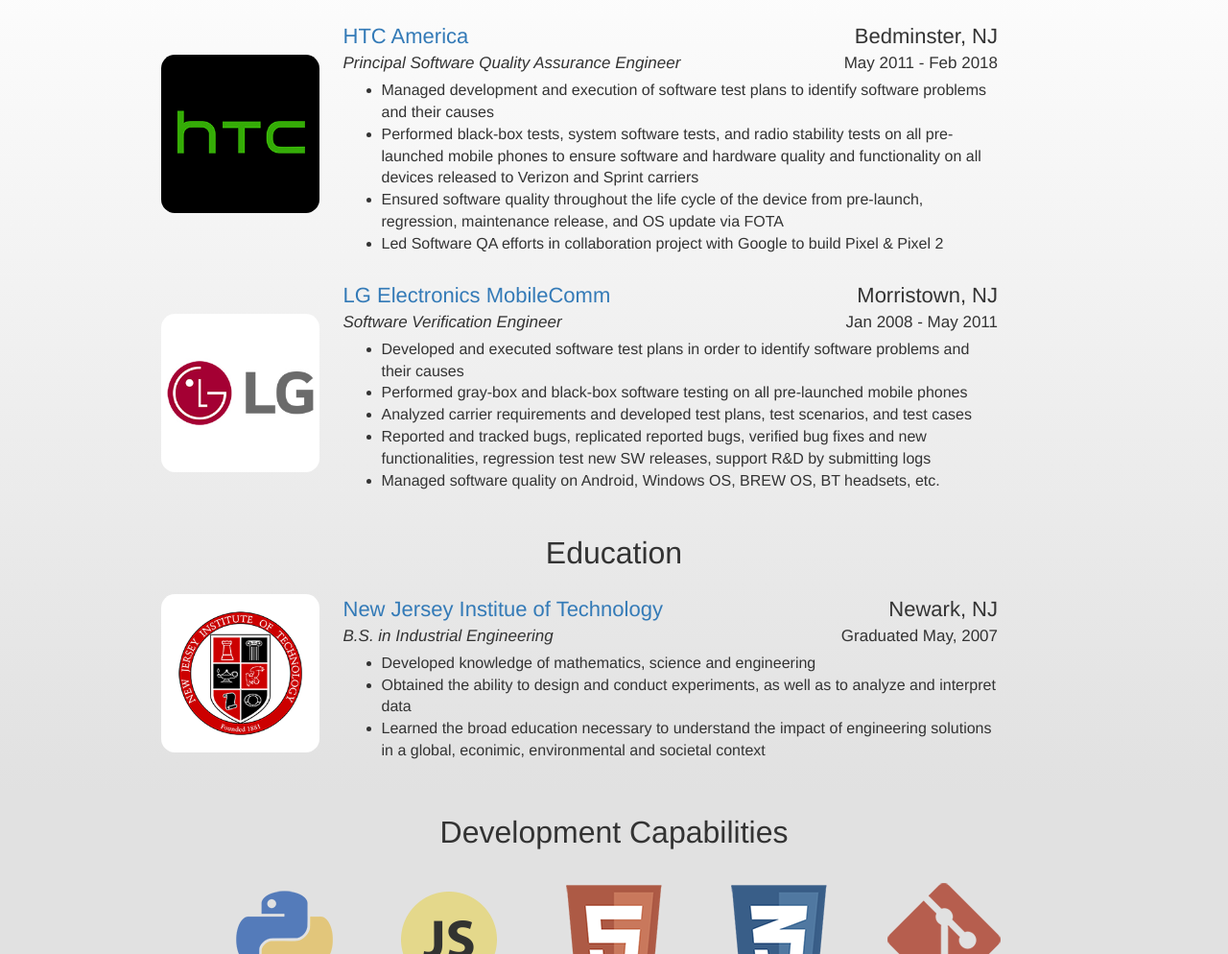
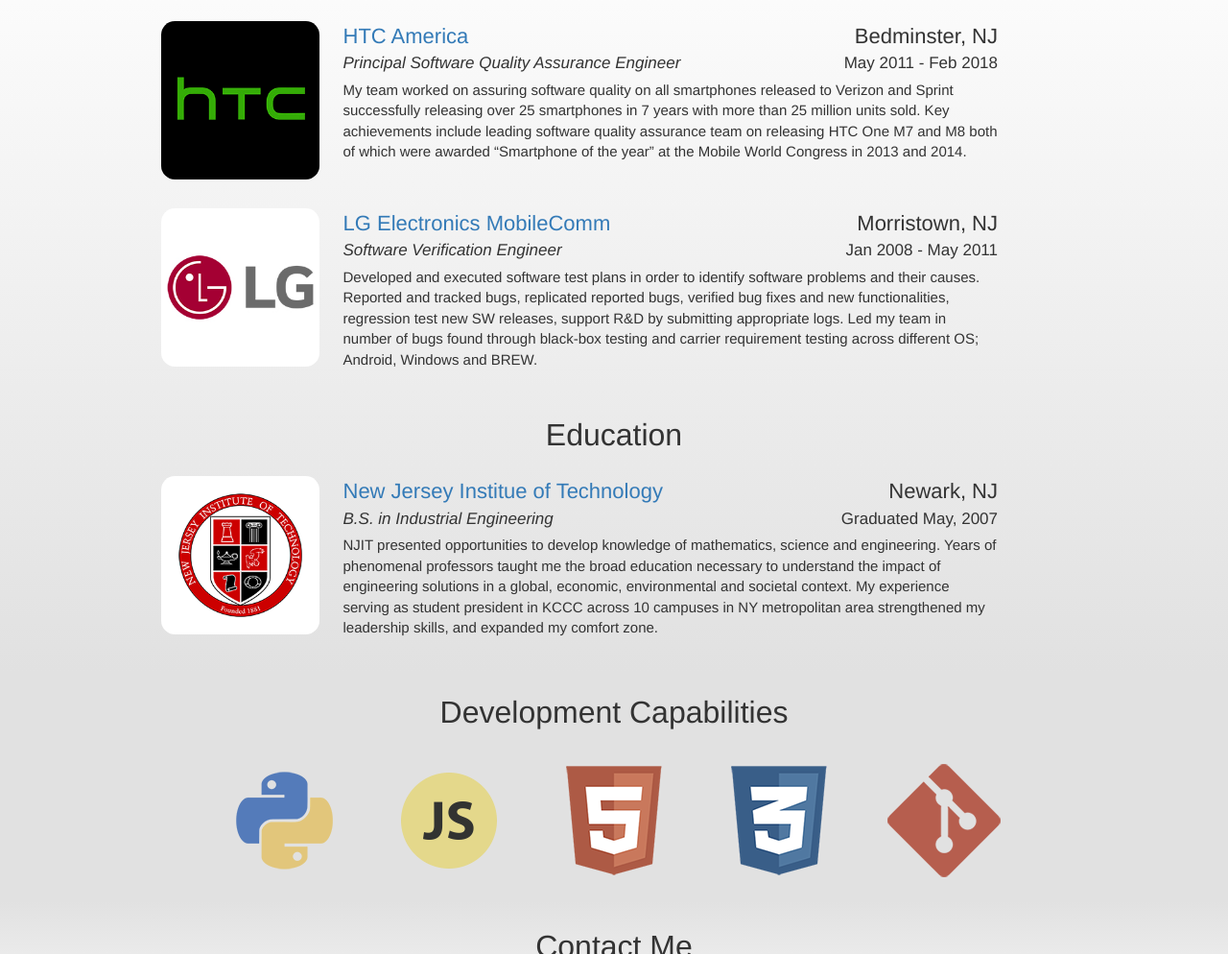
Before and after one commit to joonyoung82/portfolioWebsite, a website: page joon/index.html in a window 1280 px wide. Shown: the part 906-1900 px from the top of the page at 96% size. Drawn offline with nearby package versions, Linux system fonts and the light colour scheme.

Commit message:
worte work description in p

```diff
--- a/joon/index.html
+++ b/joon/index.html
@@ -30,12 +30,7 @@
 				  	<h4 class="duration">May 2011 - Feb 2018</h4>
 			  	</div>
 			  	<div class="row work">
-			  		<ul>
-			  			<li>Managed development and execution of software test plans to identify software problems and their causes</li>
-			  			<li>Performed black-box tests, system software tests, and radio stability tests on all pre-launched mobile phones to ensure software and hardware quality and functionality on all devices released to Verizon and Sprint carriers</li>
-			  			<li>Ensured software quality throughout the life cycle of the device from pre-launch, regression, maintenance release, and OS update via FOTA</li>
-			  			<li>Led Software QA efforts in collaboration project with Google to build Pixel & Pixel 2</li>
-			  		</ul>
+					<p id="workP">My team worked on assuring software quality on all smartphones released to Verizon and Sprint successfully releasing over 25 smartphones in 7 years with more than 25 million units sold. Key achievements include leading software quality assurance team on releasing HTC One M7 and M8 both of which were awarded “Smartphone of the year” at the Mobile World Congress in 2013 and 2014.</p>
 			  	</div>
 			</div>
 			<div class="col"></div>
@@ -53,13 +48,7 @@
 			  		<h4 class="duration">Jan 2008 - May 2011</h4>
 			  	</div>
 			  	<div class="row work">
-			  		<ul>
-			  			<li>Developed and executed software test plans in order to identify software problems and their causes</li>
-			  			<li>Performed gray-box and black-box software testing on all pre-launched mobile phones</li>
-			  			<li>Analyzed carrier requirements and developed test plans, test scenarios, and test cases</li>
-			  			<li>Reported and tracked bugs, replicated reported bugs, verified bug fixes and new functionalities, regression test new SW releases, support R&D by submitting logs</li>
-			  			<li>Managed software quality on Android, Windows OS, BREW OS, BT headsets, etc.</li>
-		  			</ul>
+					<p id="workP">Developed and executed software test plans in order to identify software problems and their causes.  Reported and tracked bugs, replicated reported bugs, verified bug fixes and new functionalities, regression test new SW releases, support R&D by submitting appropriate logs. Led my team in number of bugs found through black-box testing and carrier requirement testing across different OS; Android, Windows and BREW. </p>
 		  		</div>
 		  		<div class="workEnd">
 		  		</div>
@@ -80,12 +69,7 @@
 		  			<h4 class="duration">Graduated May, 2007</h4>
 		  		</div>
 		  		<div class="row work">
-		  			<ul>
-		  				<li>Developed knowledge of mathematics, science and engineering</li>
-		  				<li>Obtained the ability to design and conduct experiments, as well as to analyze and interpret data</li>
-		  				<li>Learned the broad education necessary to understand the impact of engineering solutions in a global, econimic, environmental and societal context</li>
-		  			</ul>
-		  		</div>
+		  			<p id="workP">NJIT presented opportunities to develop knowledge of mathematics, science and engineering.  Years of phenomenal professors taught me the broad education necessary to understand the impact of engineering solutions in a global, economic, environmental and societal context.  My experience serving as student president in KCCC across 10 campuses in NY metropolitan area strengthened my leadership skills, and expanded my comfort zone.</p>
 		  	</div>
 	  		<div class="col"></div>
 	  	</div>
--- a/joon/main.css
+++ b/joon/main.css
@@ -5,9 +5,9 @@
 	width: 100%;
 }
 
-li {
+#workP {
 	font-family: Helvetica, serif;
-	font-size: 16px;
+	font-size: 15px;
 	word-wrap: break-word;
 }
 
@@ -58,7 +58,7 @@
   -webkit-border-radius: 25%;
   -moz-border-radius: 25%;
   border-radius: 15%;
-  margin-top: 35px;
+
 }
 
 #njitlogo {
```
